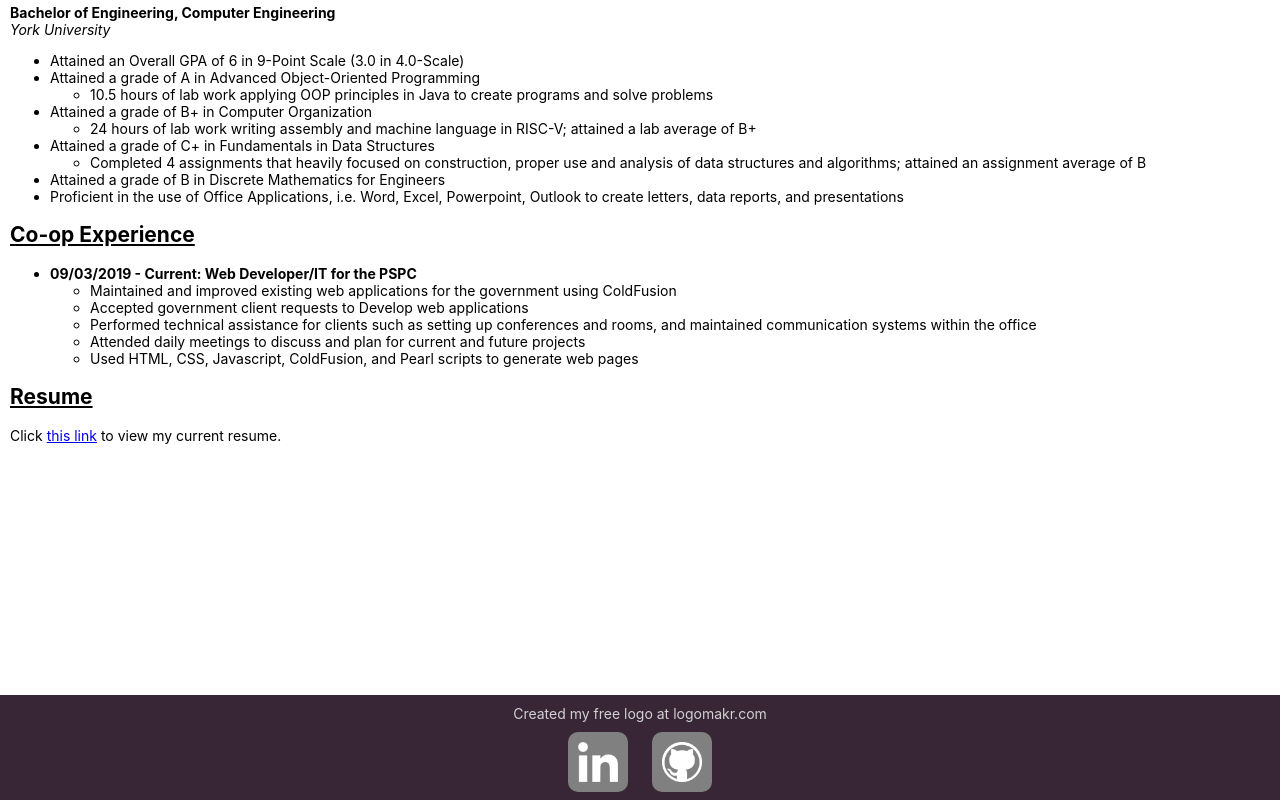
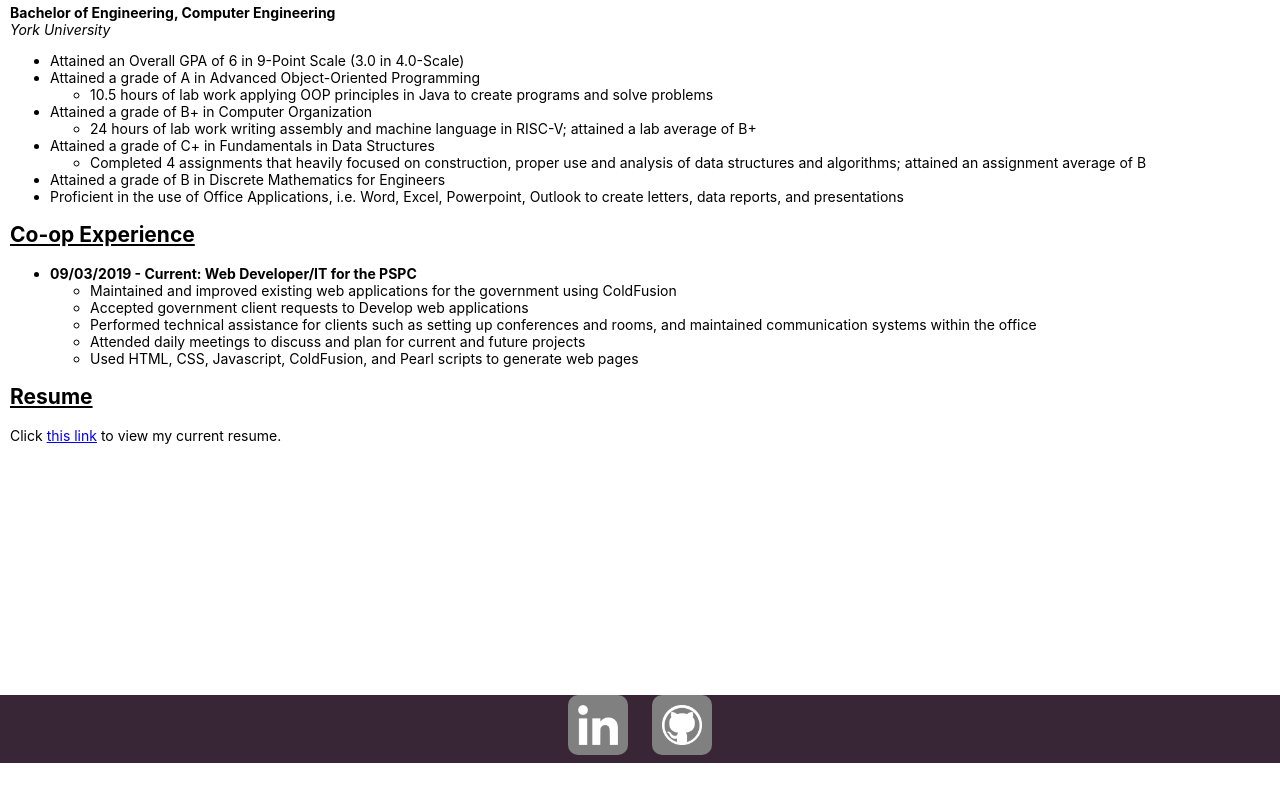
Before and after one commit to amilhaj/amilhaj.github.io, a plain HTML site: page index.html in a window 1280 px wide. Shown: the part 1738-2538 px from the top of the page. After the commit the page ends 2501 px from the top, so only its background shows below. Drawn offline with Linux system fonts and the light colour scheme.

Commit message:
Update index.html

```diff
--- a/index.html
+++ b/index.html
@@ -107,8 +107,6 @@
             </div>
         </div>
         <footer id="footer-wrap">
-            <p style="color:#d1d1d1">Created my free logo at <a href="https://logomakr.com/"
-                    style="color:#d1d1d1; text-decoration:none;">logomakr.com</a></p>
             <ul>
                 <li><a href="https://www.linkedin.com/in/joshua-amilhasan-a4b80717b/"><img
                             src="images/linkedinlogo.png"></a></li>
```
